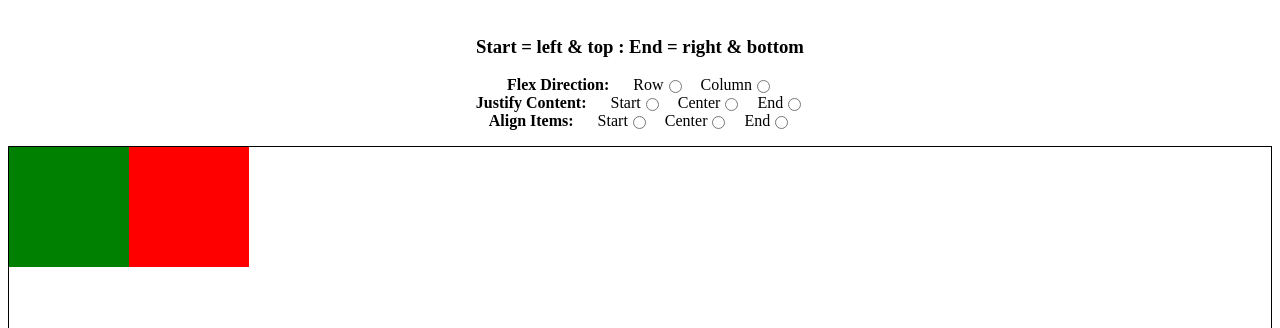
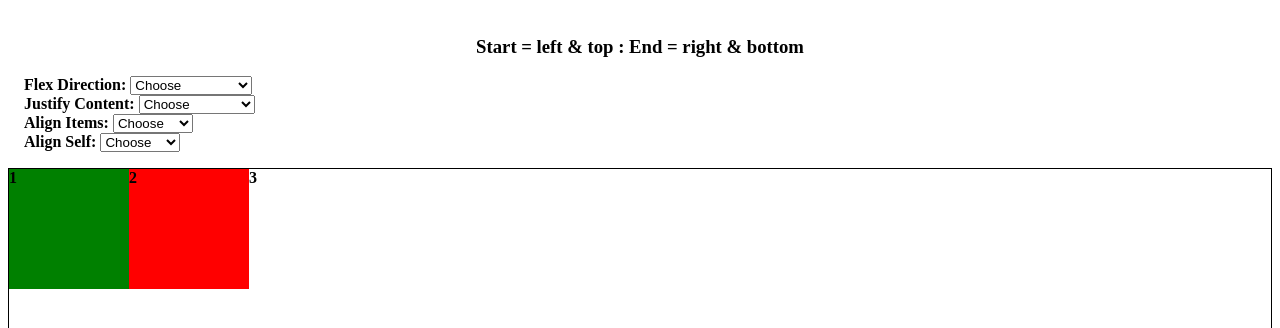
Before and after one commit to reidbraswell1/Flexbox, a plain HTML site: page index.html in a window 1280 px wide. Shown: the part 58-386 px from the top of the page. Drawn offline with Linux system fonts and the light colour scheme.

Commit message:
Refactored to reduce html

```diff
--- a/index.html
+++ b/index.html
@@ -13,38 +13,68 @@
     <div class="container">
         <h2>Flexbox</h2>
         <h3>Start = left & top : End = right & bottom</h3>
-        <div class="row-checkbox-container">
-            <div class="row-direction">
-                <span class="pre-label"><b>Flex Direction: </b></span>
-                <label for="flex-row-direction">Row</label>
-                <input type="radio" id="flex-row-direction" name="flex-row-direction" value="row">
-                <label for="flex-column-direction">Column</label>
-                <input type="radio" id="flex-column-direction" name="flex-row-direction" value="column">
+        <div>
+            <label class="label" for="flex-direction"><b>Flex Direction: </b></label>
+            <select name="flex-direction" id="flex-direction">
+                <option value="choose">Choose</option>
+                <option value="row">Row</option>
+                <option value="row-reverse">Row Reverse</option>
+                <option value="column">Column</option>
+                <option value="column-reverse">Column Reverse</option>
+            </select>
+        </div>
+        <div>
+            <label class="label" for="flex-justify-content"><b>Justify Content: </b></label>
+            <select name="flex-justify-content" id="flex-justify-content">
+                <option value="choose">Choose</option>
+                <option value="start">Start</option>
+                <option value="end">End</option>
+                <option value="left">Left</option>
+                <option value="right">Right</option>
+                <option value="flex-start">Flex Start</option>
+                <option value="flex-end">Flex End</option>
+                <option value="center">Center</option>
+                <option value="space-between">Space Between</option>
+                <option value="space-around">Space Around</option>
+                <option value="space-evenly">Space Evenly</option>
+                <option value="stretch">Stretch</option>
+            </select>
+        </div>
+        <div>
+            <label class="label" for="flex-align-items"><b>Align Items: </b></label>
+            <select name="flex-align-items" id="flex-align-items">
+                <option value="choose">Choose</option>
+                <option value="start">Start</option>
+                <option value="end">End</option>
+                <option value="flex-start">Flex Start</option>
+                <option value="flex-end">Flex End</option>
+                <option value="center">Center</option>
+            </select>
+        </div>
+        <div>
+            <label class="label" for="flex-align-self"><b>Align Self: </b></label>
+            <select name="flex-align-self" id="flex-align-self">
+                <option value="choose">Choose</option>
+                <option value="start">Start</option>
+                <option value="end">End</option>
+                <option value="flex-start">Flex Start</option>
+                <option value="flex-end">Flex End</option>
+                <option value="center">Center</option>
+            </select>
+        </div>
+        <div id="flexbox-row" class="flexbox-row">
+            <div class="flexbox-row-item-1">
+                <span class="item-1-content"><b>1</b></span>
             </div>
-            <div class="row-justify">
-                <span class="pre-label"><b>Justify Content: </b></span>
-                <label for="row-justify-start">Start</label>
-                <input type="radio" id="row-justify-start" name="flex-row" value="row">
-                <label for="row-justify-center">Center</label>
-                <input type="radio" id="row-justify-center" name="flex-row" value="center">
-                <label for="row-justify-end">End</label>
-                <input type="radio" id="row-justify-end" name="flex-row" value="column">
+            <div class="flexbox-row-item-2" id="flexbox-row-item-2">
+                <span class="item-2-content"><b>2</b></span>
             </div>
-            <div class="row-align">
-                <span class="pre-label"><b>Align Items: </b></span>
-                <label for="row-align-start">Start</label>
-                <input id="row-align-start" type="radio" name="flex-row-align">
-                <label for="row-align-center">Center</label>
-                <input type="radio" id="row-align-center" name="flex-row-align">
-                <label for="row-align-end">End</label>
-                <input id="row-align-end" type="radio" name="flex-row-align">
+            <div class="flexbox-row-item-3">
+                <span class="item-3-content"><b>3</b></span>
             </div>
         </div>
-        <div id="flexbox-row" class="flexbox-row">
-            <div class="flexbox-row-item-1"></div>
-            <div class="flexbox-row-item-2"></div>
-        </div>
-        <script src="script.js"></script>
+    </div>
+    <script src="script.js"></script>
 </body>
 
 </html>
```
